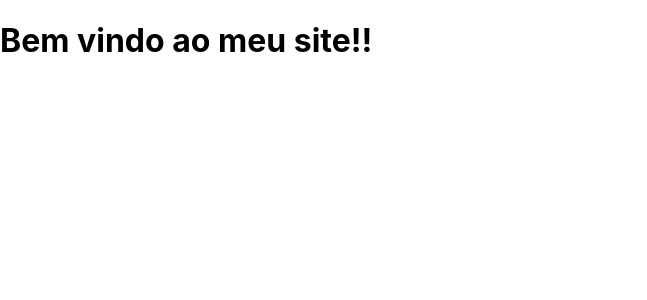
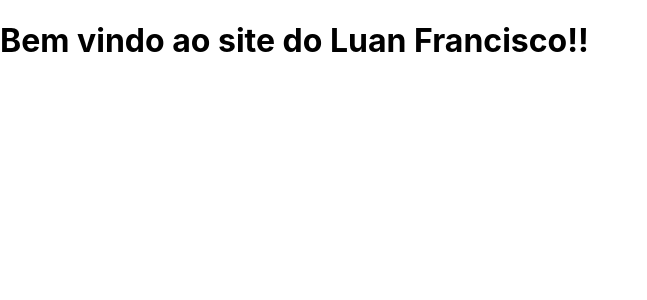
Before and after one commit to luangib/aula-github-codespaces, a Django app: page / in a window 1280 px wide. Shown: the top 300 px of the page, without its empty margins (0-647 px from the left). Run offline with Django 5.2, Linux system fonts and the light colour scheme.

Commit message:
Update index.html

```diff
--- a/hello_world/templates/index.html
+++ b/hello_world/templates/index.html
@@ -17,7 +17,7 @@
 </head>
 
 <body>
-    <h1>Bem vindo ao meu site!!</h1>
+    <h1>Bem vindo ao site do Luan Francisco!!</h1>
 </body>
 
 </html>
```
